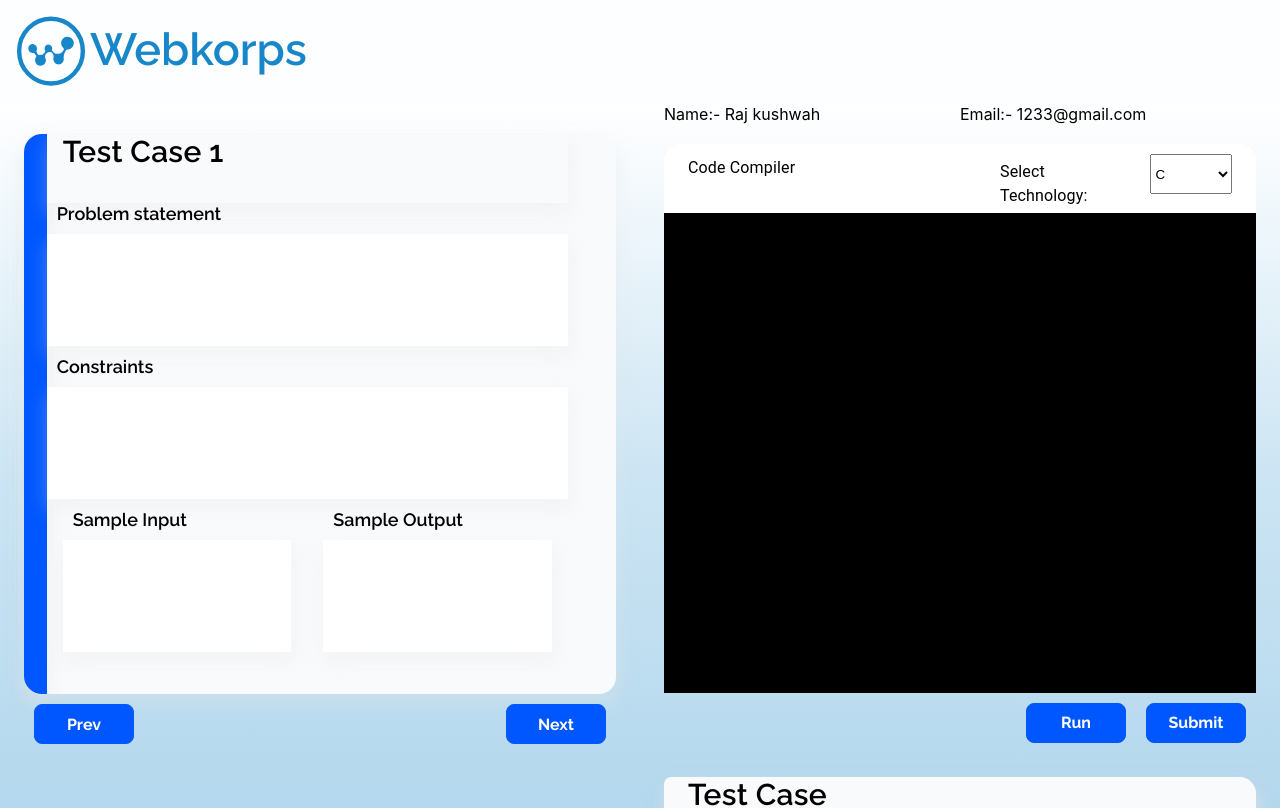
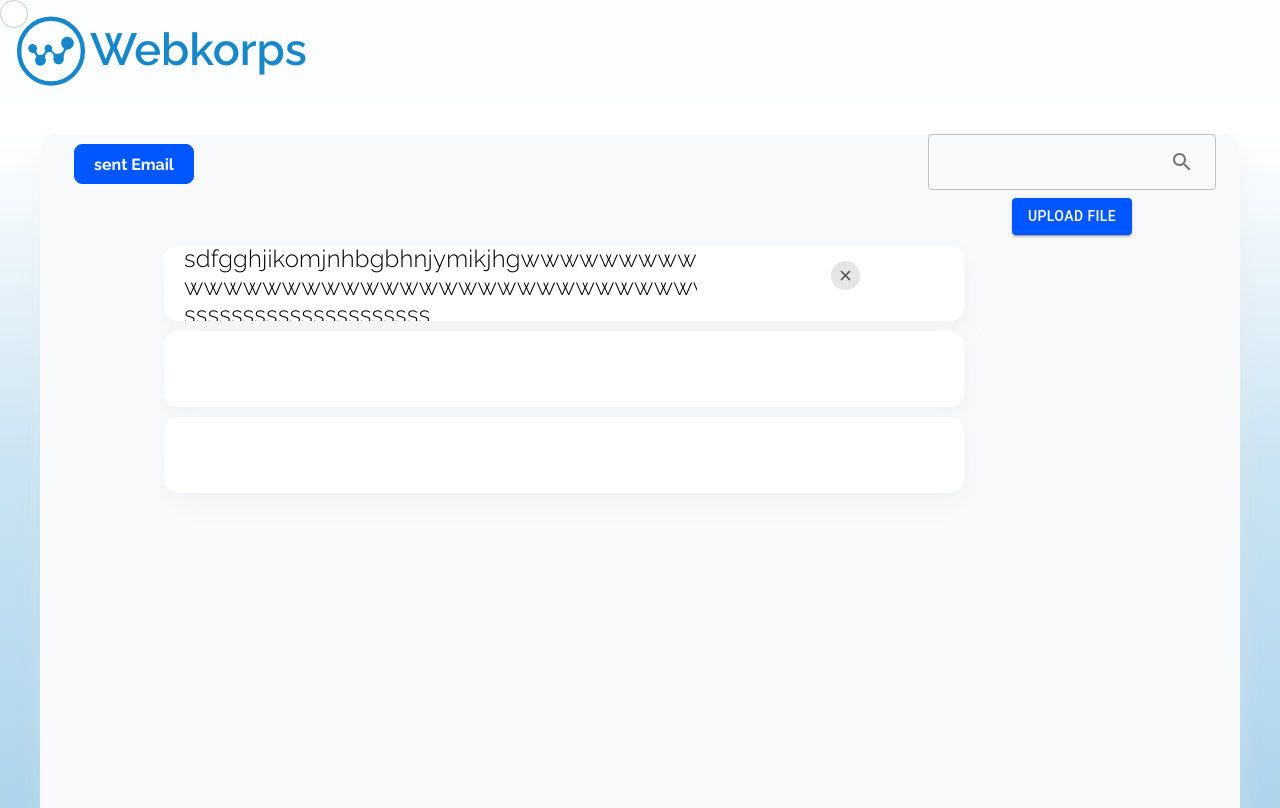
Before and after one commit to amulWebkorps/React-WebkorpsTestEngine, a React (Create React App) app: page /user in a window 1280 px wide. Shown: the top 808 px of the page. Built offline with nearby package versions, Linux system fonts and the light colour scheme.

Commit message:
email show

```diff
--- a/package.json
+++ b/package.json
@@ -5,6 +5,7 @@
   "dependencies": {
     "@emotion/react": "^11.10.0",
     "@emotion/styled": "^11.10.0",
+    "@mui/icons-material": "^5.8.4",
     "@mui/material": "^5.9.3",
     "@testing-library/jest-dom": "^5.16.4",
     "@testing-library/react": "^13.3.0",
--- a/src/App.css
+++ b/src/App.css
@@ -26,3 +26,64 @@
     text-align: left ;
   };
 }
+
+*{
+  -ms-overflow-style: none;
+}
+::-webkit-scrollbar {
+  display: none;
+}
+
+ .background1{
+  height: "100%" !important;
+  background: linear-gradient(
+    180deg,
+    rgba(24, 135, 201, 0) 0%,
+    rgba(24, 135, 201, 0.224167) 40.42%,
+    rgba(24, 135, 201, 0.4) 100%
+  ) !important;
+
+};
+
+.round {
+  position: relative;
+}
+
+.round label {
+  background-color: #fff;
+  border: 1px solid #ccc;
+  border-radius: 50%;
+  cursor: pointer;
+  height: 28px;
+  left: 0;
+  position: absolute;
+  top: 0;
+  width: 28px;
+}
+
+.round label:after {
+  border: 2px solid #fff;
+  border-top: none;
+  border-right: none;
+  content: "";
+  height: 6px;
+  left: 7px;
+  opacity: 0;
+  position: absolute;
+  top: 8px;
+  transform: rotate(-45deg);
+  width: 12px;
+}
+
+.round input[type="checkbox"] {
+  visibility: hidden;
+}
+
+.round input[type="checkbox"]:checked + label {
+  background-color: #66bb6a;
+  border-color: #66bb6a;
+}
+
+.round input[type="checkbox"]:checked + label:after {
+  opacity: 1;
+}
--- a/src/App.js
+++ b/src/App.js
@@ -3,13 +3,15 @@ import "./App.css";
 import Dashbord from "./components/admin/Dashbord";
 import Header from "./components/UI/Header";
 import Compiler from "./components/candidate/Compiler";
+import EmailShow from "./components/candidate/EmailShow";
 function App() {
   return (
     <div className="App">
 
      <Header/>
       {/* <Dashbord/> */}
-      <Compiler/>
+      {/* <Compiler/> */}
+      <EmailShow/>
     </div>
   );
 }
--- a/src/components/UI/Header.js
+++ b/src/components/UI/Header.js
@@ -1,9 +1,7 @@
 import React from 'react'
 import Grid from "@mui/material/Grid";
-
 import Box from "@mui/material/Box";
 import { logo } from '../assests/images';
-
 
 
 const  Headers= {
@@ -12,8 +10,7 @@ background: "#FDFEFF",
 width:"100%",
 display:"flex",
 flexDirection:"Row"
-
-  };
+};
 
 const logoText={
 height:" 56px",
--- a/src/components/assests/images/index.js
+++ b/src/components/assests/images/index.js
@@ -1,3 +1,4 @@
 import logo from '../images/Grouplogo.svg'
+import crossbtn  from "../images/crossbtn.svg"
 
-export {logo}
+export {logo,crossbtn}
--- a/src/components/candidate/Compiler.js
+++ b/src/components/candidate/Compiler.js
@@ -18,19 +18,12 @@ const blue1 = {
   height: "70vh",
   marginLeft: "-24px",
   background: "#0057FF",
-
   boxShadow: "2px 9px 19px rgba(230, 230, 230, 0.37)",
   borderRadius: "18px 0px 0px 18px",
 };
 
-const containerStyle = {
-  height: "550px",
-  background: `linear-gradient(90.17deg, #00a0ff 0.13%, #003aab 99.84%)`,
-  display: "flex",
-  flexDirection: "row",
-  marginBottom: "10px",
-};
-const rightdiv = {
+
+const rightDiv = {
   height: "68.81px",
   background: "white",
   borderRadius: "17px 17px 0px 0px",
@@ -42,17 +35,8 @@ const editor = {
   background: "black",
 };
 
-const app = {
-  height: "100%",
-  background: `linear-gradient(
-    180deg,
-    rgba(24, 135, 201, 0) 0%,
-    rgba(24, 135, 201, 0.224167) 40.42%,
-    rgba(24, 135, 201, 0.4) 100%
-  )`,
 
-};
-const testcase = {
+const testCase = {
   height: "30vh",
   background: "#F9FAFC",
   boxShadow: "2px 9px 19px rgba(230, 230, 230, 0.37)",
@@ -94,10 +78,7 @@ const inputLabel = {
   margin: "10px",
 
 };
-
-
  const testCaseResult={
-
     height: "48px",
     background: "#F9FAFC",
     boxShadow: "2px 9px 19px rgba(230, 230, 230, 0.37)",
@@ -114,7 +95,6 @@ const inputField = {
   marginBottom:"10px"
 };
 
-
 const CodeCompilerText1 = {
   fontSize: "30px",
   fontWeight: "600",
@@ -128,11 +108,6 @@ const flexDrop = {
   flexDirection: "row",
   textAlign: "left",
 };
-
-const button_test = {
-  justifyContent: "right",
-};
-
 
 
 
@@ -155,7 +130,7 @@ const buttonTest = {
 const Compiler = () => {
   return (
     <>
-      <div style={app}>
+      <div className="background1">
         <Grid container>
           <Grid item sm={6}>
             <Box mx={3}>
@@ -227,11 +202,11 @@ const Compiler = () => {
                   <box> 1233@gmail.com</box>
                 </Grid>
               </Grid>
-              <Container sx={rightdiv}>
+              <Container sx={rightDiv}>
                 <Grid container>
                   <Grid item sm={6}>
                     <Typography mt={1.5}>
-                        <div >Code Compiler</div>
+                        <div  style={CodeCompilerText1}>Code Compiler</div>
 
                     </Typography>
                   </Grid>
@@ -255,7 +230,7 @@ const Compiler = () => {
               </Grid>
             </Box>
             <Grid>
-              <Grid containner sx={testcase} m={3}>
+              <Grid containner sx={testCase} m={3}>
                 <Grid item sm={12} sx={testCaseResult}>
                     <Typography  m={3} mt={2}sx={testCaseText1}>
                         Test Case
--- /dev/null
+++ b/src/components/candidate/EmailShow.js
@@ -0,0 +1,157 @@
+import { Grid } from "@mui/material";
+import React from "react";
+import { Container } from "@mui/system";
+import TextField from "@mui/material/TextField";
+import { Button } from "@mui/material";
+import IconButton from "@mui/material/IconButton";
+import SearchIcon from "@mui/icons-material/Search";
+
+import { Typography } from "@mui/material";
+import "../../App.css";
+import { crossbtn } from "../assests/images";
+
+
+
+const background1 = {
+  height: "100vh",
+  background: ` linear-gradient(
+      180deg,
+      rgba(24, 135, 201, 0) 0%,
+      rgba(24, 135, 201, 0.224167) 40.42%,
+      rgba(24, 135, 201, 0.4) 100%
+    )`,
+};
+
+const whiteContainer = {
+  marginTop: "30px",
+  height: "96vh",
+  background: "#f9fafc",
+  boxShadow: " 2px 9px 19px rgba(230, 230, 230, 0.37)",
+  borderRadius: "18px",
+};
+
+const buttonTest = {
+  width: "120px",
+  height: "40px",
+  background: "#0057ff",
+  borderRadius: "8px",
+  color: "white",
+  fontweight: "bold",
+  margin: "10px",
+  border: "1px solid #0057ff",
+  fontFamily: "Raleway",
+  fontStyle: "normal",
+  fontWeight: "700",
+  fontSize: "16px",
+  lineHeight: "19px",
+};
+
+const divSelect = {
+  width: "100vh",
+  height: "76px",
+  background: "#FFFFFF",
+  boxShadow: "2px 9px 19px rgba(230, 230, 230, 0.37)",
+  borderRadius: "14px",
+  marginTop: "10px",
+  marginLeft: "100px",
+};
+
+const divText = {
+  width: "515px",
+  height: "28px",
+  fontFamily: "Raleway",
+  fontStyle: "normal",
+  fontWeight: "300",
+  fontSize: "24px",
+  lineHeight: "28px",
+  color: "#000000",
+  marginLeft: "20px",
+};
+
+const scrollDiv = {
+  overflowY: "scroll",
+};
+
+
+
+
+
+const EmailShow = () => {
+  return (
+    <>
+      <div style={background1}>
+        <Container maxWidth="lg" sx={whiteContainer}>
+          <Grid container sx={{ justifyContent: "space-between" }}>
+            <Grid item>
+              <button style={buttonTest}> sent Email</button>
+            </Grid>
+            <Grid item>
+              <Grid container>
+                <Grid item justifyContent="center" flexDirection="column">
+                  <TextField
+                    fullWidth
+                    id="standard-bare"
+                    variant="outlined"
+                    InputProps={{
+                      endAdornment: (
+                        <IconButton>
+                          <SearchIcon />
+                        </IconButton>
+                      ),
+                    }}
+                  />
+                  <Grid item textAlign="center " mt={1}>
+                    <Button
+                      variant="contained"
+                      sx={{
+                        color: "white",
+                        background: "#0057ff",
+                      }}
+                      component="label"
+                    >
+                      Upload File
+                      <input type="file" hidden />
+                    </Button>
+                  </Grid>
+                </Grid>
+              </Grid>
+            </Grid>
+          </Grid>
+          <Grid container>
+            <Grid container sx={divSelect}>
+              <Grid item sm={8} sx={scrollDiv}>
+                <Typography sx={divText}>
+                  sdfgghjikomjnhbgbhnjymikjhgwwwwwwwwwwwwwwwwwwwwwwwwwwwwwwwwwwwwwwww
+                  wwwwwwwwwwwwwwwwwwwwwwwwwwwwwwwwwwwwws
+                  sssssssssssssssssssss
+                </Typography>
+              </Grid>
+              <Grid item sm={2}>
+                <div>
+
+                <div className="round">
+                  <input
+                    type="checkbox"
+                    id="checkbox4"
+                    name="color"
+                    value="checkbox4"
+                  />
+                  <label for="checkbox4"></label>
+                </div>
+                </div>
+              </Grid>
+              <Grid item sm={1} mt={2} x={{ justifyContent: "end" }}>
+              <img src={crossbtn} alt="cross" />
+
+              </Grid>
+            </Grid>
+            <Grid item sx={divSelect}></Grid>
+            <Grid item sx={divSelect}></Grid>
+          </Grid>
+        </Container>
+      </div>
+    </>
+  );
+};
+
+export default EmailShow;
```
Also changed, not shown: src/components/assests/images/crossbtn.svg (added), 1 other file (tests, documents, lock files or other folders).
